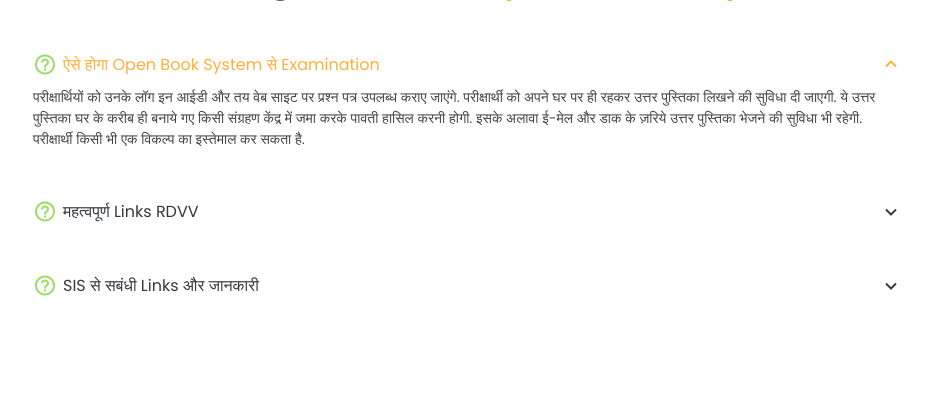
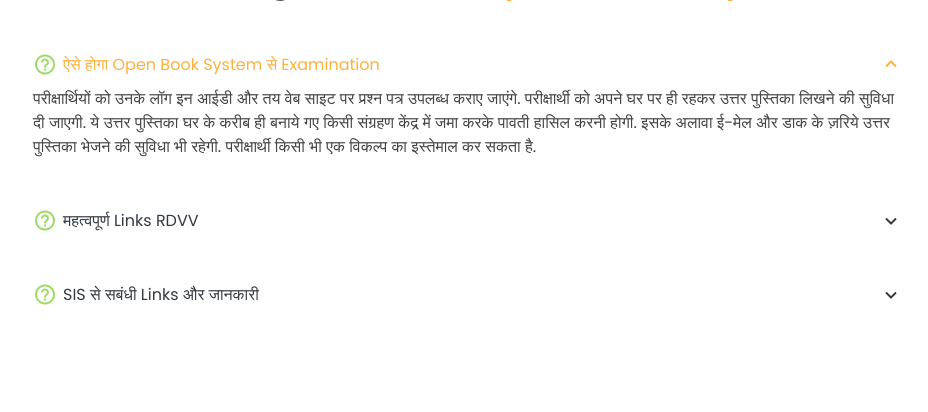
Before and after one commit to RajP7Jowa/krashishakti, a PHP site: page / in a window 1280 px wide. Shown: the part 108-520 px from the top of the page, without its empty margins (172-1100 px from the left). Run offline with PHP 8.4, Linux system fonts and the light colour scheme.

Commit message:
Update style.css

```diff
--- a/assets/css/style.css
+++ b/assets/css/style.css
@@ -932,7 +932,6 @@ section {
 .faq .faq-list p {
   margin-bottom: 0;
   padding: 10px 0 0 0;
-  font-size:14px
 }
 
 .faq .faq-list .icon-show {
```
